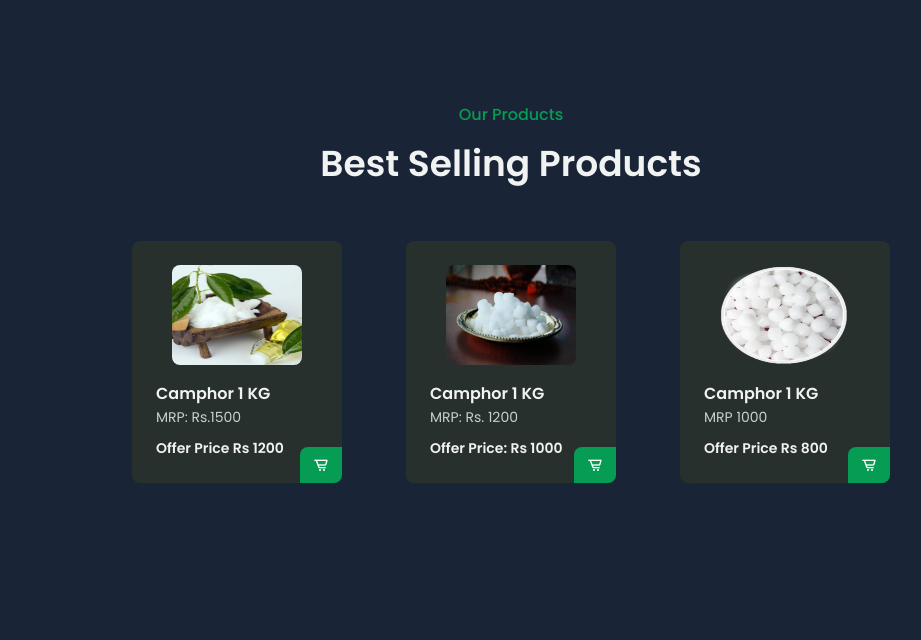
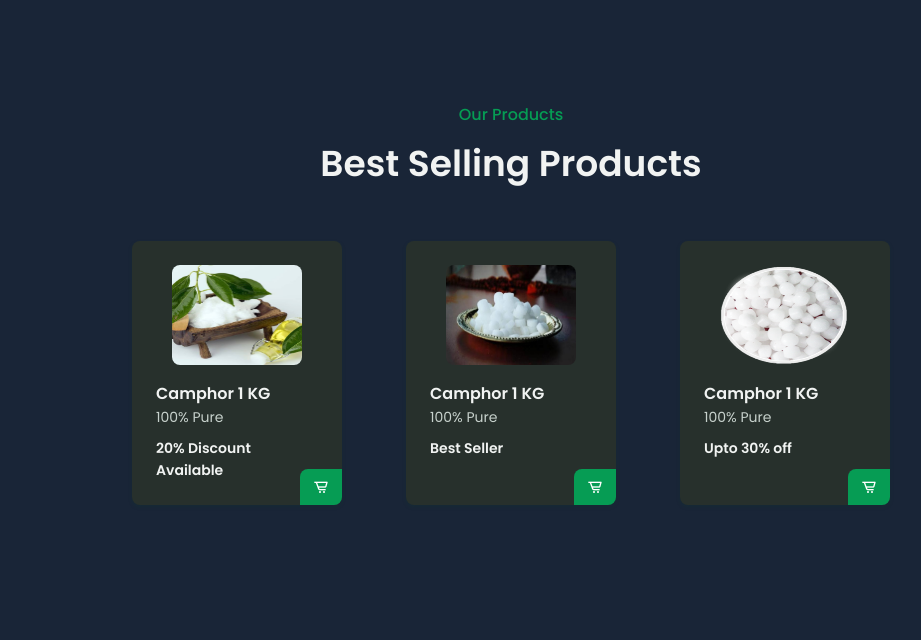
Before and after one commit to kailazam/kailazam.github.io, a plain HTML site: page index.html in a window 1280 px wide. Shown: the part 1578-2218 px from the top of the page, without its empty margins (129-1050 px from the left). Drawn offline with nearby package versions, Linux system fonts and the light colour scheme.

Commit message:
update index

```diff
--- a/assets/css/styles.css
+++ b/assets/css/styles.css
@@ -267,11 +267,8 @@ img{
 }
 
 .home__img{
-  width: 250px;
-  height: 200px;
+  width: 280px;
   justify-self: center;
-  border-radius: .5rem;
-
 }
 
 /*========== BUTTONS ==========*/
@@ -518,7 +515,7 @@ img{
   }
 
   .home__container{
-    height: 100vh;
+    height: 75vh;
     justify-items: center;
   }
 
--- a/index.html
+++ b/index.html
@@ -151,24 +151,24 @@
                     <div class="menu__content">
                         <img src="assets/img/Image3.jpeg" alt="" class="menu__img">
                         <h3 class="menu__name">Camphor 1 KG</h3>
-                        <span class="menu__detail">MRP: Rs.1500</span>
-                        <span class="menu__preci">Offer Price Rs 1200</span>
+                        <span class="menu__detail">100% Pure</span>
+                        <span class="menu__preci">20% Discount Available</span>
                         <a href="#https://sharemystore.com/kailazamcamphorunit" class="button menu__button"><i class='bx bx-cart-alt'></i></a>
                     </div>
 
                     <div class="menu__content">
                         <img src="assets/img/Image4.jpeg" alt="" class="menu__img">
                         <h3 class="menu__name">Camphor 1 KG</h3>
-                        <span class="menu__detail">MRP: Rs. 1200</span>
-                        <span class="menu__preci">Offer Price: Rs 1000</span>
+                        <span class="menu__detail">100% Pure</span>
+                        <span class="menu__preci">Best Seller</span>
                         <a href="https://sharemystore.com/kailazamcamphorunit" class="button menu__button"><i class='bx bx-cart-alt'></i></a>
                     </div>
 
                     <div class="menu__content">
                         <img src="assets/img/image5.png" alt="" class="menu__img">
                         <h3 class="menu__name">Camphor 1 KG</h3>
-                        <span class="menu__detail">MRP 1000</span>
-                        <span class="menu__preci">Offer Price Rs 800</span>
+                        <span class="menu__detail">100% Pure</span>
+                        <span class="menu__preci">Upto 30% off</span>
                         <a href="https://sharemystore.com/kailazamcamphorunit" class="button menu__button"><i class='bx bx-cart-alt'></i></a>
                     </div>
                 </div>
```
